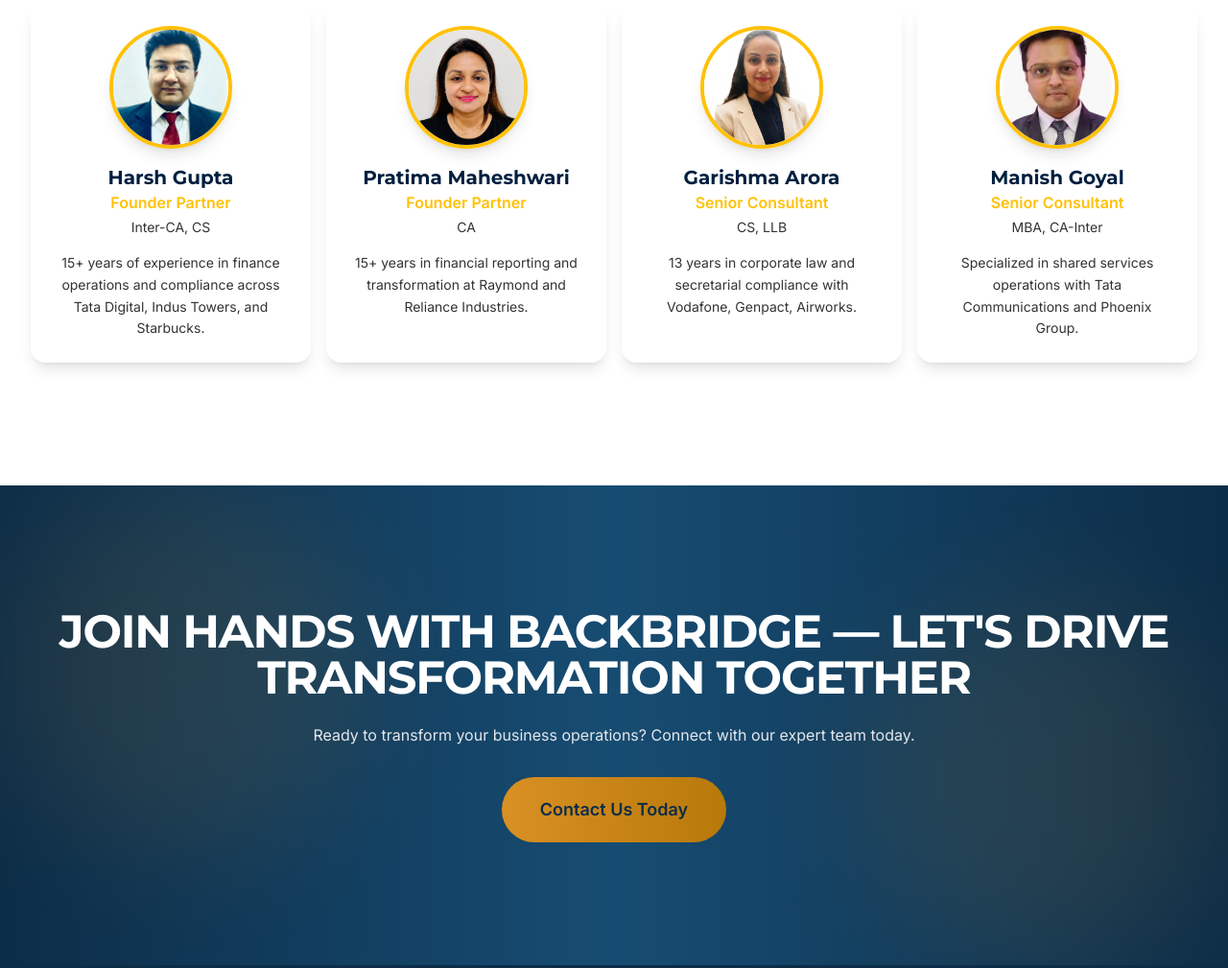
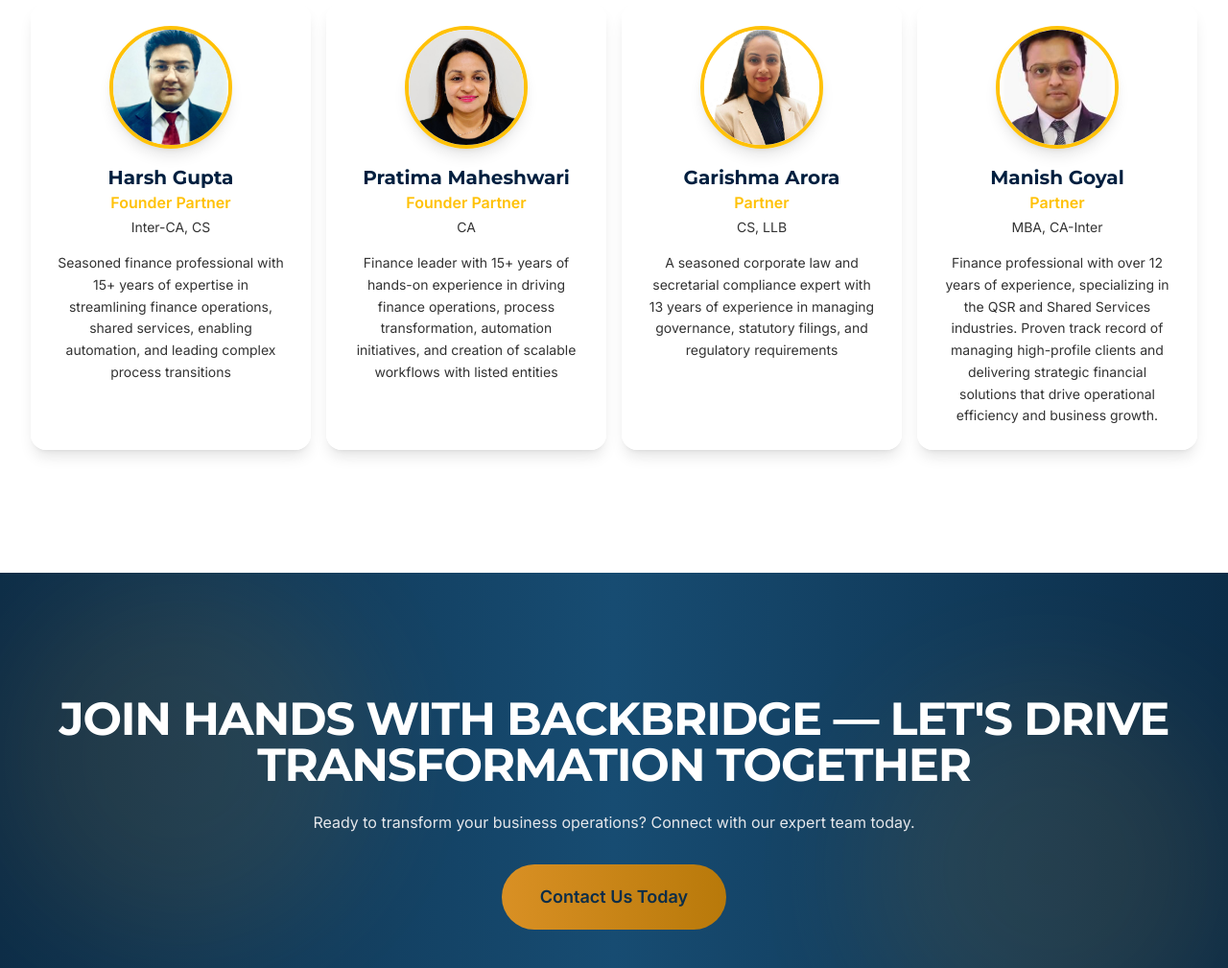
Before and after one commit to yashoffice-1/Backbridge-Integrated-Solutions-LLP-Code-of-website-, a plain HTML site: page about.html in a window 1280 px wide. Shown: the part 2079-3088 px from the top of the page at 96% size. Drawn offline with nearby package versions, Linux system fonts and the light colour scheme.

Commit message:
Update website code

```diff
--- a/about.html
+++ b/about.html
@@ -245,9 +245,8 @@
                             CS</p>
                     </div>
                     <p class="text-[#333333] text-sm leading-relaxed text-center">
-                        15+ years of experience in finance operations and
-                        compliance across Tata Digital, Indus Towers,
-                        and Starbucks.
+                        Seasoned finance professional with 15+ years of expertise in streamlining finance operations,
+                        shared services, enabling automation, and leading complex process transitions
                     </p>
                     <!-- <div class="flex justify-center mt-4">
                         <a href="#"
@@ -270,8 +269,8 @@
                         <p class="text-sm text-[#333333] mb-3">CA</p>
                     </div>
                     <p class="text-[#333333] text-sm leading-relaxed text-center">
-                        15+ years in financial reporting and transformation
-                        at Raymond and Reliance Industries.
+                        Finance leader with 15+ years of hands-on experience in driving finance operations, process
+                        transformation, automation initiatives, and creation of scalable workflows with listed entities
                     </p>
                     <!-- <div class="flex justify-center mt-4">
                         <a href="#"
@@ -289,13 +288,12 @@
                             class="w-32 h-32 rounded-full mx-auto mb-4 object-cover border-4 border-[#FFC107] shadow-lg">
                         <h3 class="text-xl font-bold text-[#001F3F]">Garishma
                             Arora</h3>
-                        <p class="text-[#FFC107] font-semibold mb-1">Senior
-                            Consultant</p>
+                        <p class="text-[#FFC107] font-semibold mb-1">Partner</p>
                         <p class="text-sm text-[#333333] mb-3">CS, LLB</p>
                     </div>
                     <p class="text-[#333333] text-sm leading-relaxed text-center">
-                        13 years in corporate law and secretarial compliance
-                        with Vodafone, Genpact, Airworks.
+                        A seasoned corporate law and secretarial compliance expert with 13 years of experience in
+                        managing governance, statutory filings, and regulatory requirements
                     </p>
                     <!-- <div class="flex justify-center mt-4">
                         <a href="#"
@@ -313,14 +311,14 @@
                             class="w-32 h-32 rounded-full mx-auto mb-4 object-cover border-4 border-[#FFC107] shadow-lg">
                         <h3 class="text-xl font-bold text-[#001F3F]">Manish
                             Goyal</h3>
-                        <p class="text-[#FFC107] font-semibold mb-1">Senior
-                            Consultant</p>
+                        <p class="text-[#FFC107] font-semibold mb-1">Partner</p>
                         <p class="text-sm text-[#333333] mb-3">MBA,
                             CA-Inter</p>
                     </div>
                     <p class="text-[#333333] text-sm leading-relaxed text-center">
-                        Specialized in shared services operations with Tata
-                        Communications and Phoenix Group.
+                        Finance professional with over 12 years of experience, specializing in the QSR and Shared
+                        Services industries. Proven track record of managing high-profile clients and delivering
+                        strategic financial solutions that drive operational efficiency and business growth.
                     </p>
                     <!-- <div class="flex justify-center mt-4">
                         <a href="#"
@@ -416,7 +414,7 @@
                         </li>
                         <li class="flex items-center">
                             <i data-lucide="map-pin" class="w-5 h-5 mr-3 text-[#D99024]"></i>
-                            <span class="text-gray-300">Mumbai</span>
+                            <span class="text-gray-300">Mumbai • Delhi NCR</span>
                         </li>
                         <li class="flex items-center">
                             <!-- LinkedIn Icon SVG -->
```
Also changed, not shown: company-profile.html (+1 -1 lines), contact.html (+3 -10 lines), cookie-policy.html (+1 -1 lines), disclaimer.html (+1 -1 lines), index.html (+1 -1 lines), journey.html (+1 -1 lines), privacy-policy.html (+1 -1 lines), services.html (+1 -1 lines), terms-and-conditions.html (+1 -1 lines).
